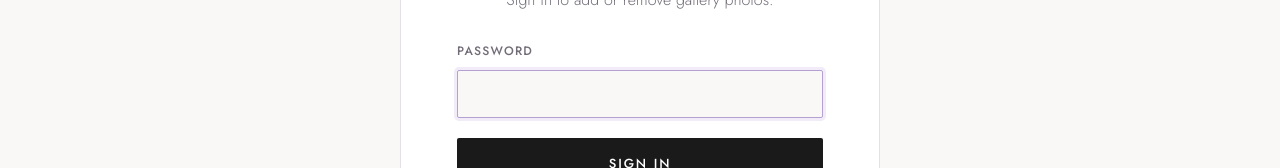
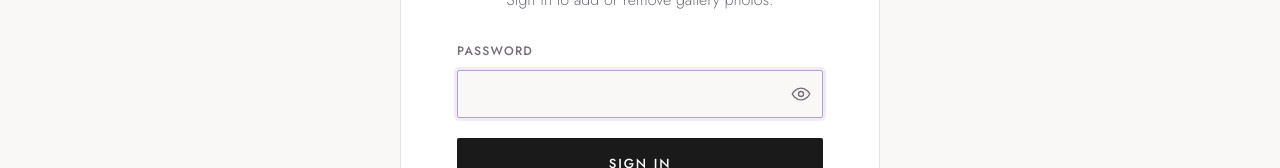
Before and after one commit to coreydd2002/annettedicksonphotography, a React (Vite) app: page /admin in a window 1280 px wide. Shown: the part 460-628 px from the top of the page. Built offline with nearby package versions, Linux system fonts and the light colour scheme.

Commit message:
adding hide or unhide button

```diff
--- /dev/null
+++ b/src/components/icons/IconEye.jsx
@@ -0,0 +1,19 @@
+export default function IconEye(props) {
+  return (
+    <svg
+      viewBox="0 0 24 24"
+      width="24"
+      height="24"
+      fill="none"
+      stroke="currentColor"
+      strokeWidth="1.6"
+      strokeLinecap="round"
+      strokeLinejoin="round"
+      aria-hidden="true"
+      {...props}
+    >
+      <path d="M1.5 12S5 5 12 5s10.5 7 10.5 7-3.5 7-10.5 7S1.5 12 1.5 12Z" />
+      <circle cx="12" cy="12" r="3" />
+    </svg>
+  );
+}
--- /dev/null
+++ b/src/components/icons/IconEyeOff.jsx
@@ -0,0 +1,21 @@
+export default function IconEyeOff(props) {
+  return (
+    <svg
+      viewBox="0 0 24 24"
+      width="24"
+      height="24"
+      fill="none"
+      stroke="currentColor"
+      strokeWidth="1.6"
+      strokeLinecap="round"
+      strokeLinejoin="round"
+      aria-hidden="true"
+      {...props}
+    >
+      <path d="M3 3l18 18" />
+      <path d="M10.6 5.1A10.9 10.9 0 0 1 12 5c7 0 10.5 7 10.5 7a13.6 13.6 0 0 1-3.1 4" />
+      <path d="M6.2 6.6C3.4 8.3 1.5 12 1.5 12s3.5 7 10.5 7c1.4 0 2.6-.3 3.7-.7" />
+      <path d="M9.9 10.1a3 3 0 0 0 4.1 4.2" />
+    </svg>
+  );
+}
--- a/src/components/icons/index.js
+++ b/src/components/icons/index.js
@@ -4,3 +4,5 @@ export { default as IconChevronLeft } from "./IconChevronLeft";
 export { default as IconChevronRight } from "./IconChevronRight";
 export { default as IconImage } from "./IconImage";
 export { default as IconInstagram } from "./IconInstagram";
+export { default as IconEye } from "./IconEye";
+export { default as IconEyeOff } from "./IconEyeOff";
--- a/src/pages/Admin/Admin.css
+++ b/src/pages/Admin/Admin.css
@@ -80,6 +80,42 @@
   border: 1px solid var(--color-border);
   border-radius: 2px;
   background: var(--color-paper);
+}
+
+.password-field {
+  position: relative;
+}
+
+.password-field input {
+  width: 100%;
+  padding-right: 44px;
+}
+
+.password-toggle {
+  position: absolute;
+  top: 50%;
+  right: 6px;
+  transform: translateY(-50%);
+  display: inline-flex;
+  align-items: center;
+  justify-content: center;
+  width: 32px;
+  height: 32px;
+  padding: 0;
+  background: none;
+  border: none;
+  color: var(--color-ink-soft);
+  cursor: pointer;
+}
+
+.password-toggle svg {
+  width: 20px;
+  height: 20px;
+}
+
+.password-toggle:hover,
+.password-toggle:focus-visible {
+  color: var(--color-lavender-dark);
 }
 
 .form-row input:focus,
--- a/src/pages/Admin/Admin.jsx
+++ b/src/pages/Admin/Admin.jsx
@@ -1,5 +1,6 @@
 import { useCallback, useEffect, useRef, useState } from "react";
 import { CornerFlourish } from "../../components/decorations";
+import { IconEye, IconEyeOff } from "../../components/icons";
 import PlaceholderImage from "../../components/PlaceholderImage/PlaceholderImage";
 import { detectImageAspect, fileToDataUrl, MAX_IMAGE_BYTES } from "./utils";
 import "./Admin.css";
@@ -43,6 +44,7 @@ export default function Admin() {
   const isAuthenticated = Boolean(session);
 
   const [password, setPassword] = useState("");
+  const [showPassword, setShowPassword] = useState(false);
   const [loginStatus, setLoginStatus] = useState("idle");
   const [loginError, setLoginError] = useState("");
 
@@ -272,14 +274,25 @@ export default function Admin() {
             <form className="admin-login-form" onSubmit={handleLogin}>
               <div className="form-row">
                 <label htmlFor="admin-password">Password</label>
+                <div className="password-field">
                   <input
                     id="admin-password"
-                  type="password"
+                    type={showPassword ? "text" : "password"}
                     value={password}
                     onChange={(event) => setPassword(event.target.value)}
                     required
                     autoFocus
                   />
+                  <button
+                    type="button"
+                    className="password-toggle"
+                    onClick={() => setShowPassword((show) => !show)}
+                    aria-label={showPassword ? "Hide password" : "Show password"}
+                    aria-pressed={showPassword}
+                  >
+                    {showPassword ? <IconEyeOff /> : <IconEye />}
+                  </button>
+                </div>
               </div>
               <button
                 type="submit"
```
Lines whose indentation alone changed are shown as unchanged.
